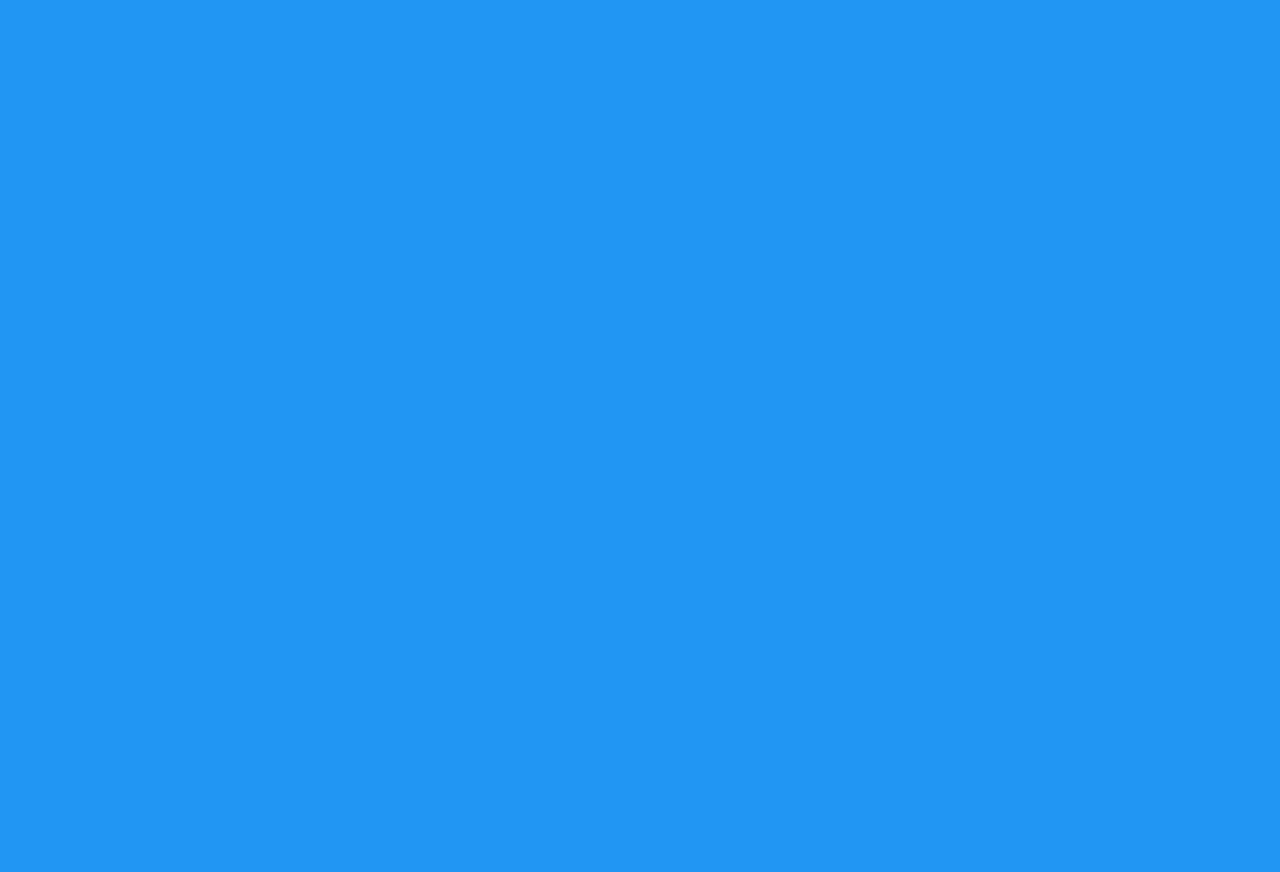
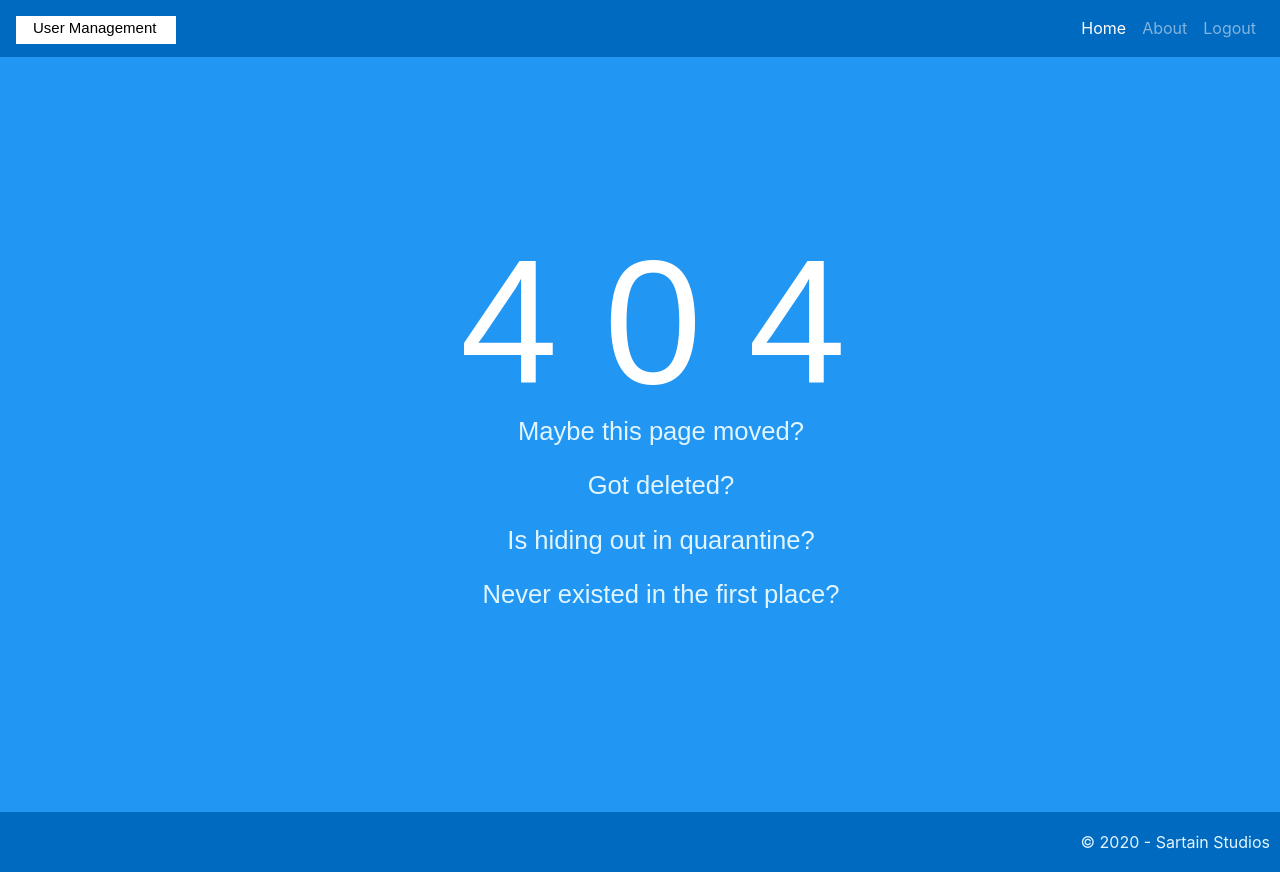
Before and after one commit to jhnsartain3/UserManagement, a React (Create React App) app: page /404 in a window 1280 px wide. Before the commit the page ends 800 px from the top, so only its background shows below. Built offline with nearby package versions, Linux system fonts and the light colour scheme.

Commit message:
added PageNotFound page, styled, routed

```diff
--- a/src/assets/routes.js
+++ b/src/assets/routes.js
@@ -5,6 +5,7 @@ import withAuthentication from "../contexts/withAuthentication";
 import User from "../pages/user";
 import Users from "../pages/users";
 import Authentication from "../pages/authentication";
+import PageNotFound from "../pages/pagenotfound";
 
 export default [{
     path: "/",
@@ -25,4 +26,8 @@ export default [{
     noFooter: true,
     noNavbar: true,
     component: Authentication
+}, {
+    path: "/404",
+    layout: DefaultLayout,
+    component: PageNotFound
 }];
--- /dev/null
+++ b/src/pages/pagenotfound.js
@@ -0,0 +1,22 @@
+import React from "react";
+import "../styles/pagenotfound/pagenotfound.css"
+
+function PageNotFound() {
+    return (
+        <div className="centerInPage">
+            <div className="mainContent">
+                <div className="leftLargeError">4</div>
+                <div className="centerLargeError">0</div>
+                <div className="rightLargeError">4</div>
+                <div className="message">
+                    <p>Maybe this page moved?</p>
+                    <p>Got deleted?</p>
+                    <p>Is hiding out in quarantine?</p>
+                    <p>Never existed in the first place?</p>
+                </div>
+            </div>
+        </div>
+    )
+}
+
+export default PageNotFound;
--- /dev/null
+++ b/src/styles/pagenotfound/pagenotfound.css
@@ -0,0 +1,48 @@
+.mainContent {
+    margin: auto;
+    height: 600px;
+    width: 600px;
+    position: relative;
+}
+
+.leftLargeError {
+    color: #ffffff;
+    font-family: 'Nunito Sans', sans-serif;
+    font-size: 11rem;
+    position:absolute;
+    left: 20%;
+    top: 8%;
+}
+
+.centerLargeError {
+    color: #ffffff;
+    font-family: 'Nunito Sans', sans-serif;
+    font-size: 11rem;
+    position:absolute;
+    left: 44%;
+    top: 8%;
+}
+
+.rightLargeError {
+    color: #ffffff;
+    font-family: 'Nunito Sans', sans-serif;
+    font-size: 11rem;
+    position:absolute;
+    left: 68%;
+    top: 8%;
+}
+
+.message {
+    text-align: center;
+    font-family: 'Nunito Sans', sans-serif;
+    font-size: 1.6rem;
+    position:absolute;
+    left: 16%;
+    top: 45%;
+    width: 75%;
+}
+
+.centerInPage{
+    padding: 70px 0;
+    text-align: center
+}
```
